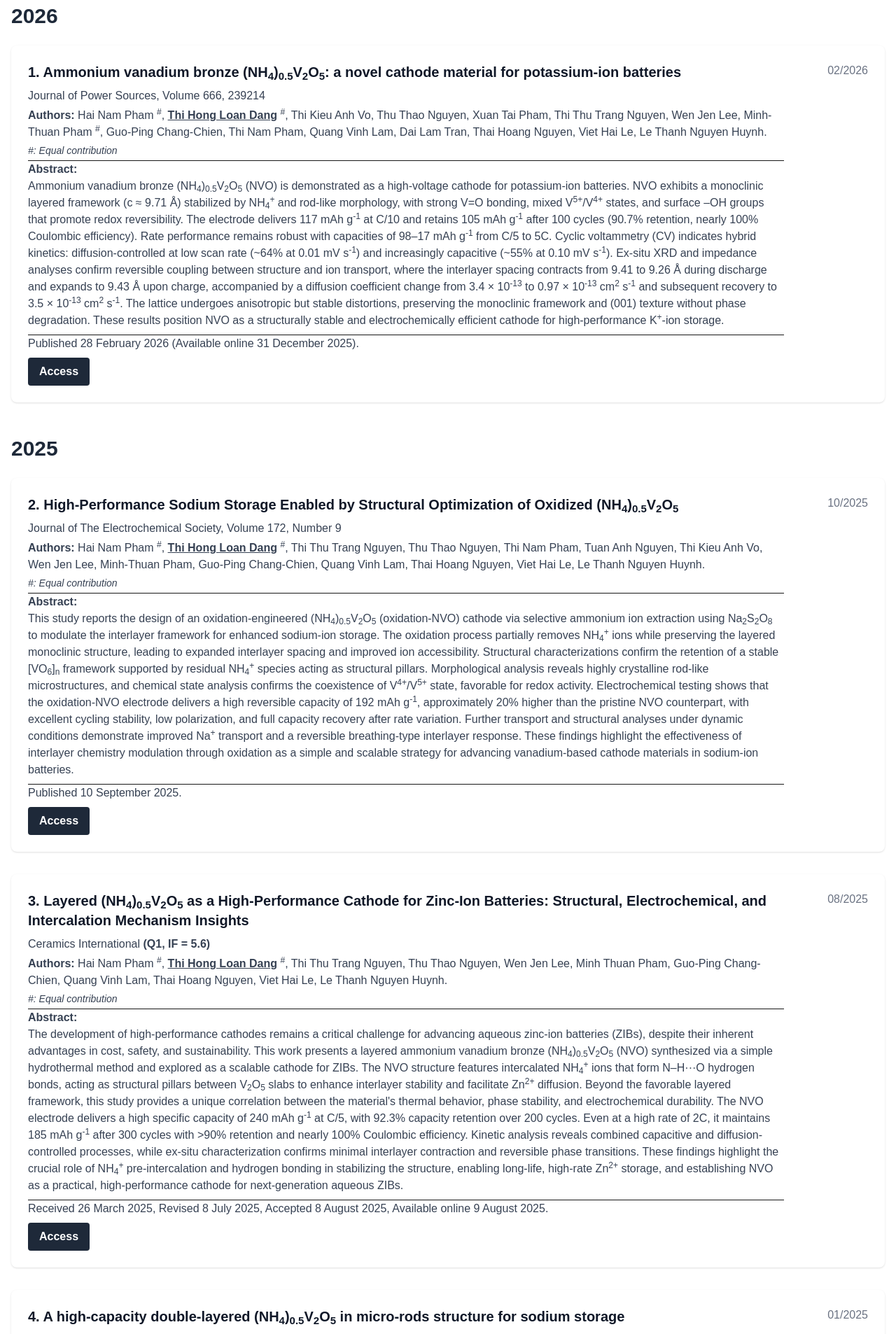
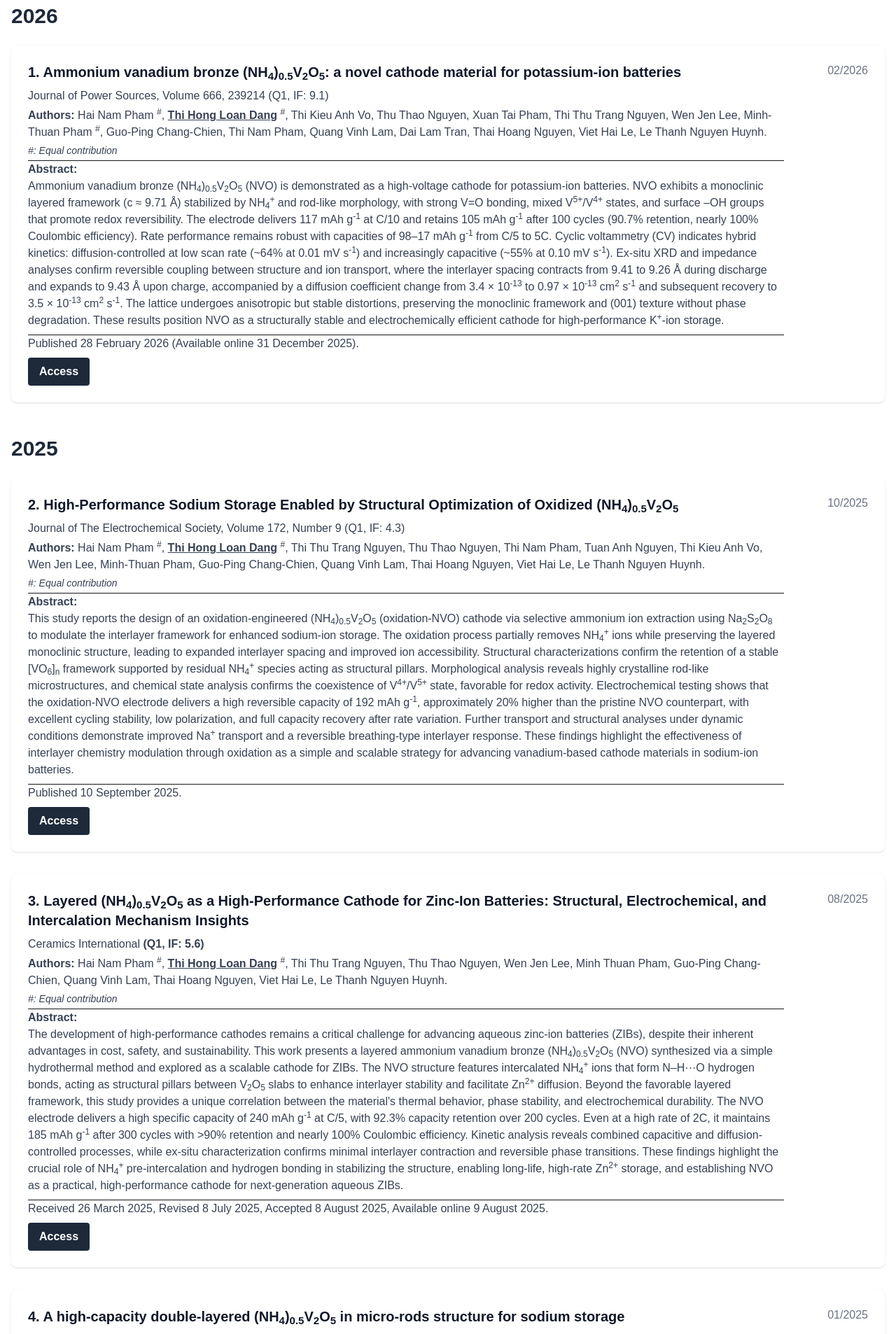
Before and after one commit to ntanh3108/draft, a Next.js app: page /publications in a window 1280 px wide. Shown: the part 420-2326 px from the top of the page at 70% size. Built offline with nearby package versions, Linux system fonts and the light colour scheme.

Commit message:
add new publication

```diff
--- a/src/app/publications/page.tsx
+++ b/src/app/publications/page.tsx
@@ -27,7 +27,7 @@ export default function PublicationsPage() {
               <div className="text-lg md:text-xl font-semibold text-gray-900 mb-2">
                 1. Ammonium vanadium bronze (NH<sub>4</sub>)<sub>0.5</sub>V<sub>2</sub>O<sub>5</sub>: a novel cathode material for potassium-ion batteries
               </div>
-              <div className="text-gray-700 mb-1">Journal of Power Sources, Volume 666, 239214</div>
+              <div className="text-gray-700 mb-1">Journal of Power Sources, Volume 666, 239214 (Q1, IF: 9.1)</div>
               <div className="text-gray-700 mb-1">
                 <span className="font-bold">Authors:</span> Hai Nam Pham <sup>#</sup>, <span className="font-bold underline">Thi Hong Loan Dang</span> <sup>#</sup>, Thi Kieu Anh Vo, Thu Thao Nguyen, Xuan Tai Pham, Thi Thu Trang Nguyen, Wen Jen Lee, Minh-Thuan Pham <sup>#</sup>, Guo-Ping Chang-Chien, Thi Nam Pham, Quang Vinh Lam, Dai Lam Tran, Thai Hoang Nguyen, Viet Hai Le, Le Thanh Nguyen Huynh.
               </div>
@@ -58,7 +58,7 @@ export default function PublicationsPage() {
               <div className="text-lg md:text-xl font-semibold text-gray-900 mb-2">
                 2. High-Performance Sodium Storage Enabled by Structural Optimization of Oxidized (NH<sub>4</sub>)<sub>0.5</sub>V<sub>2</sub>O<sub>5</sub>
               </div>
-              <div className="text-gray-700 mb-1">Journal of The Electrochemical Society, Volume 172, Number 9</div>
+              <div className="text-gray-700 mb-1">Journal of The Electrochemical Society, Volume 172, Number 9 (Q1, IF: 4.3)</div>
               <div className="text-gray-700 mb-1">
                 <span className="font-bold">Authors:</span> Hai Nam Pham <sup>#</sup>, <span className="font-bold underline">Thi Hong Loan Dang</span> <sup>#</sup>, Thi Thu Trang Nguyen, Thu Thao Nguyen, Thi Nam Pham, Tuan Anh Nguyen, Thi Kieu Anh Vo, Wen Jen Lee, Minh-Thuan Pham, Guo-Ping Chang-Chien, Quang Vinh Lam, Thai Hoang Nguyen, Viet Hai Le, Le Thanh Nguyen Huynh.
               </div>
@@ -84,7 +84,7 @@ export default function PublicationsPage() {
               <div className="text-lg md:text-xl font-semibold text-gray-900 mb-2">
                 3. Layered (NH<sub>4</sub>)<sub>0.5</sub>V<sub>2</sub>O<sub>5</sub> as a High-Performance Cathode for Zinc-Ion Batteries: Structural, Electrochemical, and Intercalation Mechanism Insights
               </div>
-              <div className="text-gray-700 mb-1">Ceramics International <span className="font-semibold">(Q1, IF = 5.6)</span></div>
+              <div className="text-gray-700 mb-1">Ceramics International <span className="font-semibold">(Q1, IF: 5.6)</span></div>
               <div className="text-gray-700 mb-1">
                 <span className="font-bold">Authors:</span> Hai Nam Pham <sup>#</sup>, <span className="font-bold underline">Thi Hong Loan Dang</span> <sup>#</sup>, Thi Thu Trang Nguyen, Thu Thao Nguyen, Wen Jen Lee, Minh Thuan Pham, Guo-Ping Chang-Chien, Quang Vinh Lam, Thai Hoang Nguyen, Viet Hai Le, Le Thanh Nguyen Huynh.
               </div>
@@ -110,7 +110,7 @@ export default function PublicationsPage() {
               <div className="text-lg md:text-xl font-semibold text-gray-900 mb-2">
                 4. A high-capacity double-layered (NH<sub>4</sub>)<sub>0.5</sub>V<sub>2</sub>O<sub>5</sub> in micro-rods structure for sodium storage
               </div>
-              <div className="text-gray-700 mb-1">Materials Science and Engineering: B <span className="font-semibold">(Q1, IF = 4.6 in 2024)</span></div>
+              <div className="text-gray-700 mb-1">Materials Science and Engineering: B <span className="font-semibold">(Q1, IF: 4.6)</span></div>
               <div className="text-gray-700 mb-1">
                 <span className="font-bold">Authors:</span> <span className="font-bold underline">Thi Hong Loan Dang</span>, Thi Thu Trang Nguyen, Hai Nam Pham, Hoang Anh Nguyen, Thi Thu Hong Nguyen, Minh Dai To, Thu Thao Nguyen, Thi Nam Pham, Dai Lam Tran, Wen Jen Lee, Minh Thuan Pham, Anh Tuan Dao, Quang Vinh Lam, Thai Hoang Nguyen, Viet Hai Le, Le Thanh Nguyen Huynh.
               </div>
```
